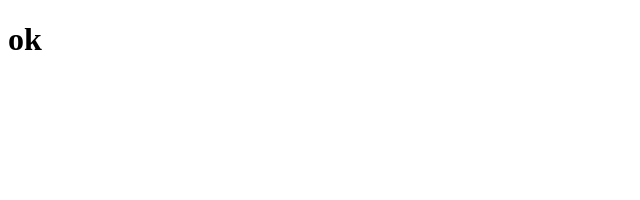
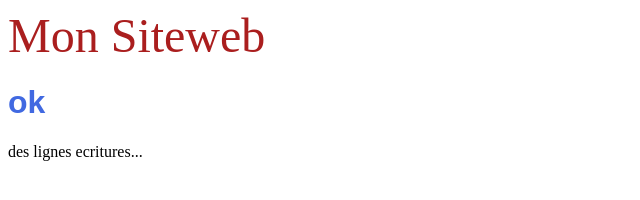
Before and after one commit to Aya4658/tpweb-annee2, a plain HTML site: page index.html in a window 1280 px wide. Shown: the whole page, without its empty margins (0-640 px from the left). Drawn offline with Linux system fonts and the light colour scheme.

Commit message:
ajout css

```diff
--- /dev/null
+++ b/index.css
@@ -0,0 +1,12 @@
+
+    titre{
+        font-size: 3rem;
+        color: rgb(170, 30, 30);
+    }
+
+
+  h1 {
+    font-family: 'cursive', sans-serif;
+    color: royalblue;
+    font-size: 2rem;
+  }
--- a/index.html
+++ b/index.html
@@ -4,8 +4,11 @@
     <meta charset="UTF-8">
     <meta name="viewport" content="width=device-width, initial-scale=1.0">
     <title>Document</title>
+    <link rel="stylesheet" href="index.css">
 </head>
+    <titre>Mon Siteweb</titre>
 <body>
     <h1> ok </h1>
+    <p>des lignes ecritures...</p>
 </body>
 </html>
```
